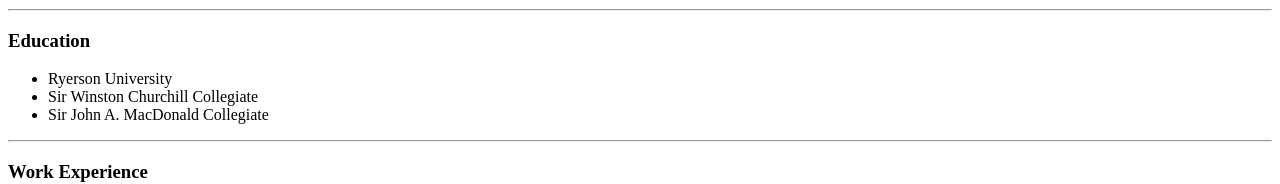
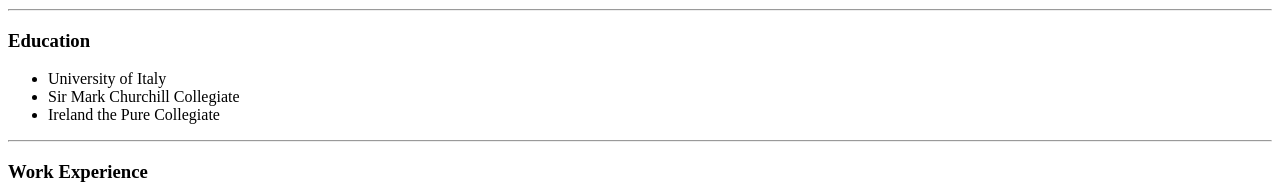
Before and after one commit to neoarn1/cv, a plain HTML site: page index.html in a window 1280 px wide. Shown: the part 353-537 px from the top of the page. Drawn offline with Linux system fonts and the light colour scheme.

Commit message:
changed schools

```diff
--- a/index.html
+++ b/index.html
@@ -24,9 +24,9 @@
   <hr>
   <h3>Education</h3>
   <ul>
-    <li>Ryerson University</li>
-    <li>Sir Winston Churchill Collegiate</li>
-    <li>Sir John A. MacDonald Collegiate</li>
+    <li>University of Italy</li>
+    <li>Sir Mark Churchill Collegiate</li>
+    <li>Ireland the Pure Collegiate</li>
   </ul>
   <hr>
   <h3>Work Experience</h3>
```
